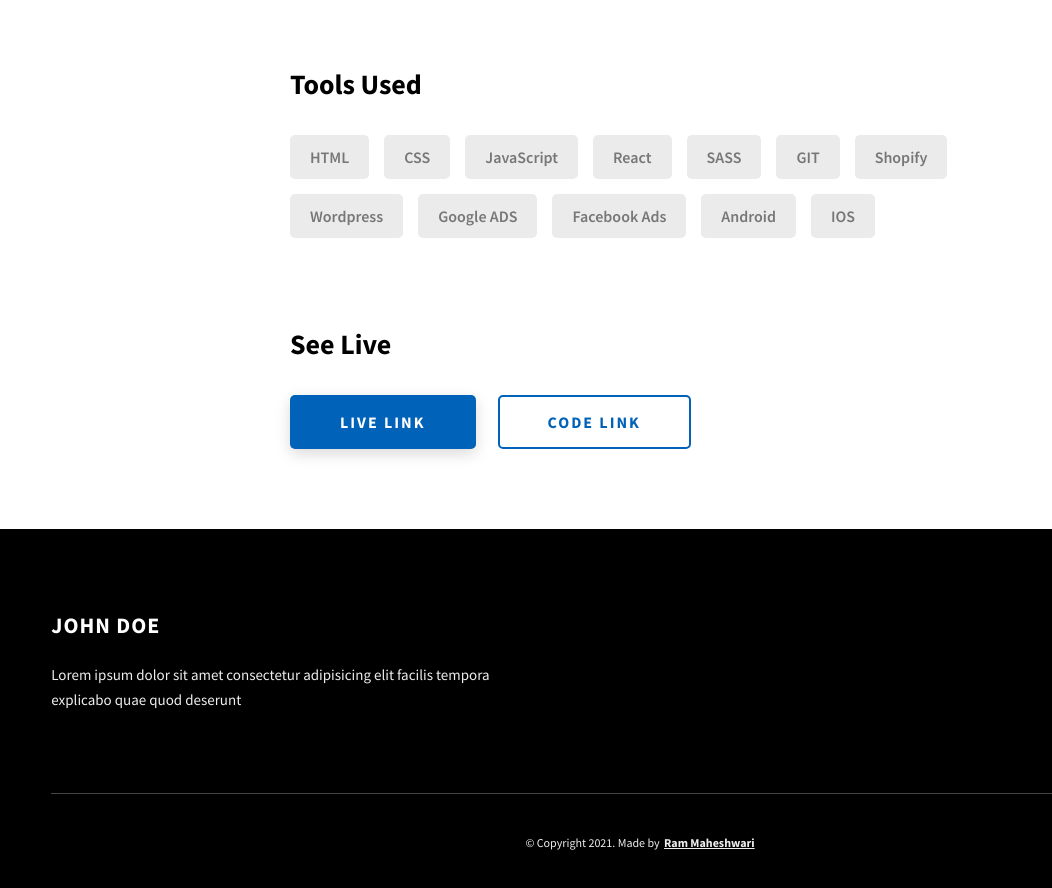
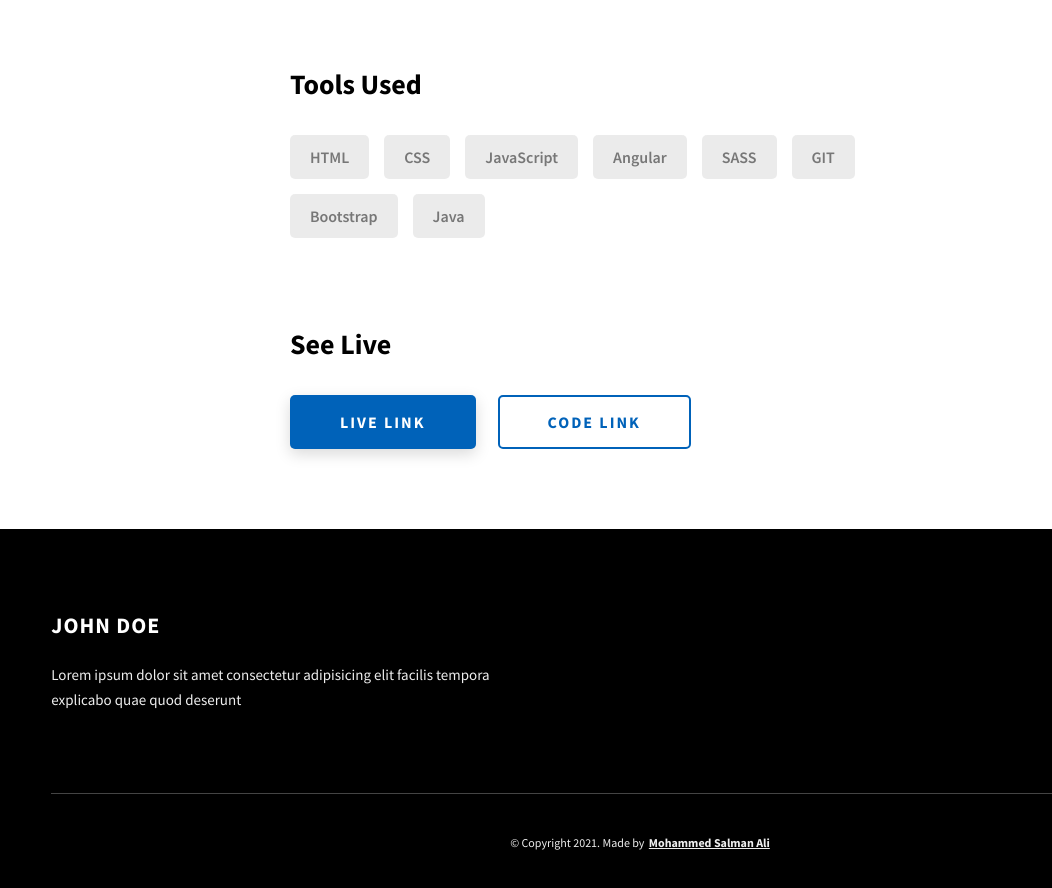
Before and after one commit to mohammedsalmanali/portfolio, a plain HTML site: page project-3.html in a window 1280 px wide. Shown: the part 1780-2668 px from the top of the page, 0-1052 px from the left. Drawn offline with Linux system fonts and the light colour scheme.

```diff
--- a/project-3.html
+++ b/project-3.html
@@ -4,7 +4,7 @@
     <meta charset="UTF-8" />
     <meta name="viewport" content="width=device-width, initial-scale=1.0" />
     <meta http-equiv="X-UA-Compatible" content="ie=edge" />
-    <title>Case Study of Project 3</title>
+    <title>Youtube Clone</title>
     <meta name="description" content="Case study page of Project" />
 
     <link rel="stylesheet" href="css/style.css" />
@@ -22,8 +22,8 @@
         <div class="header__logo-container">
           <div class="header__logo-img-cont">
             <img
-              src="./assets/png/john-doe.png"
-              alt="Ram Maheshwari Logo Image"
+              src="./assets/png/logo1.png"
+              alt="Mohammed Salman Ali Logo Image"
               class="header__logo-img"
             />
           </div>
@@ -93,7 +93,7 @@
           </p>
         </div>
         <div class="project-cs-hero__cta">
-          <a href="#" class="btn btn--bg" target="_blank">Live Link</a>
+          <a href="https://youtube-clone-sigma-one.vercel.app/" class="btn btn--bg" target="_blank">Live Link</a>
         </div>
       </div>
     </section>
@@ -133,15 +133,11 @@
                 <div class="skills__skill">HTML</div>
                 <div class="skills__skill">CSS</div>
                 <div class="skills__skill">JavaScript</div>
-                <div class="skills__skill">React</div>
+                <div class="skills__skill">Angular</div>
                 <div class="skills__skill">SASS</div>
                 <div class="skills__skill">GIT</div>
-                <div class="skills__skill">Shopify</div>
-                <div class="skills__skill">Wordpress</div>
-                <div class="skills__skill">Google ADS</div>
-                <div class="skills__skill">Facebook Ads</div>
-                <div class="skills__skill">Android</div>
-                <div class="skills__skill">IOS</div>
+                <div class="skills__skill">Bootstrap</div>
+                <div class="skills__skill">Java</div>
               </div>
             </div>
             <div class="project-details__links">
@@ -219,9 +215,8 @@
 
         <div class="main-footer__lower">
           &copy; Copyright 2021. Made by
-          <a rel="noreferrer" target="_blank" href="https://rammaheshwari.com"
-            >Ram Maheshwari</a
-          >
+          <a rel="noreferrer" target="_blank" href="https://portfolio-pi-lac-54.vercel.app/"
+          >Mohammed Salman Ali</a>
         </div>
       </div>
     </footer>
```
Also changed, not shown: project-1.html (+4 -8 lines), project-2.html (+6 -10 lines).
